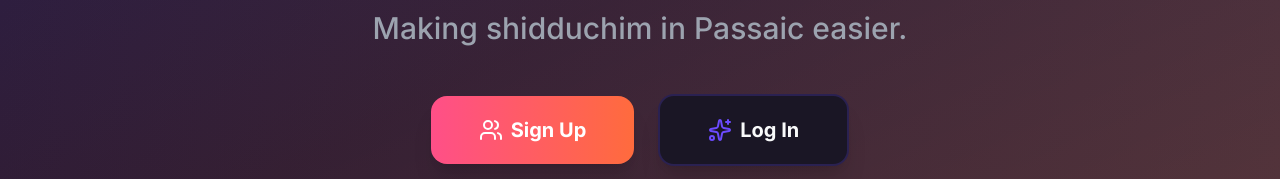
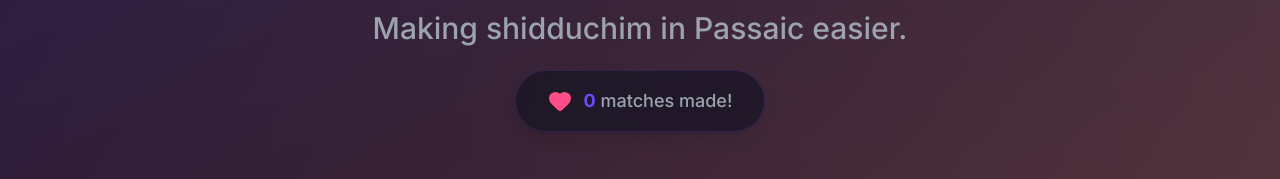
Before and after one commit to at6132/shtinder, a Next.js app in the folder apps/frontend/: page / in a window 1280 px wide. Shown: the part 358-537 px from the top of the page. Built offline with nearby package versions, Linux system fonts and the light colour scheme; no server answers.

Commit message:
Fixed port binding

```diff
--- a/apps/frontend/app/page.tsx
+++ b/apps/frontend/app/page.tsx
@@ -4,11 +4,24 @@ import Link from 'next/link'
 import { useRouter } from 'next/navigation'
 import { useAuthStore } from '@/store/auth-store'
 import { useEffect } from 'react'
+import { useQuery } from '@tanstack/react-query'
+import { api } from '@/lib/api'
 import { Heart, MapPin, Sparkles, Users } from 'lucide-react'
 
 export default function HomePage() {
   const router = useRouter()
   const user = useAuthStore((state) => state.user)
+
+  // Fetch total match count
+  const { data: matchCountData } = useQuery({
+    queryKey: ['matches-count'],
+    queryFn: async () => {
+      const res = await api.get('/matches/count')
+      return res.data
+    },
+  })
+
+  const totalMatches = matchCountData?.count || 0
 
   // Redirect authenticated users to swipe page
   useEffect(() => {
@@ -66,9 +79,19 @@ export default function HomePage() {
                 Shtinder!
               </span>
             </h1>
-            <p className="text-xl md:text-2xl lg:text-3xl text-neutral-dark-grey mb-8 md:mb-12 font-medium">
+            <p className="text-xl md:text-2xl lg:text-3xl text-neutral-dark-grey mb-4 md:mb-6 font-medium">
               Making shidduchim in Passaic easier.
             </p>
+
+            {/* Match Counter */}
+            <div className="mb-8 md:mb-12">
+              <div className="inline-flex items-center gap-2 md:gap-3 px-6 md:px-8 py-3 md:py-4 bg-neutral-white/80 backdrop-blur-sm rounded-full shadow-lg border border-primary-purple/20">
+                <Heart className="w-5 h-5 md:w-6 md:h-6 text-primary-pink fill-primary-pink" />
+                <span className="text-base md:text-lg text-neutral-dark-grey font-medium">
+                  <span className="font-bold text-primary-purple">{totalMatches.toLocaleString()}</span> matches made!
+                </span>
+              </div>
+            </div>
 
             {/* CTA Buttons */}
             <div className="flex flex-col sm:flex-row gap-4 md:gap-6 justify-center items-center mb-12 md:mb-16">
```
Also changed, not shown: 2 other files (tests, documents, lock files or other folders).
